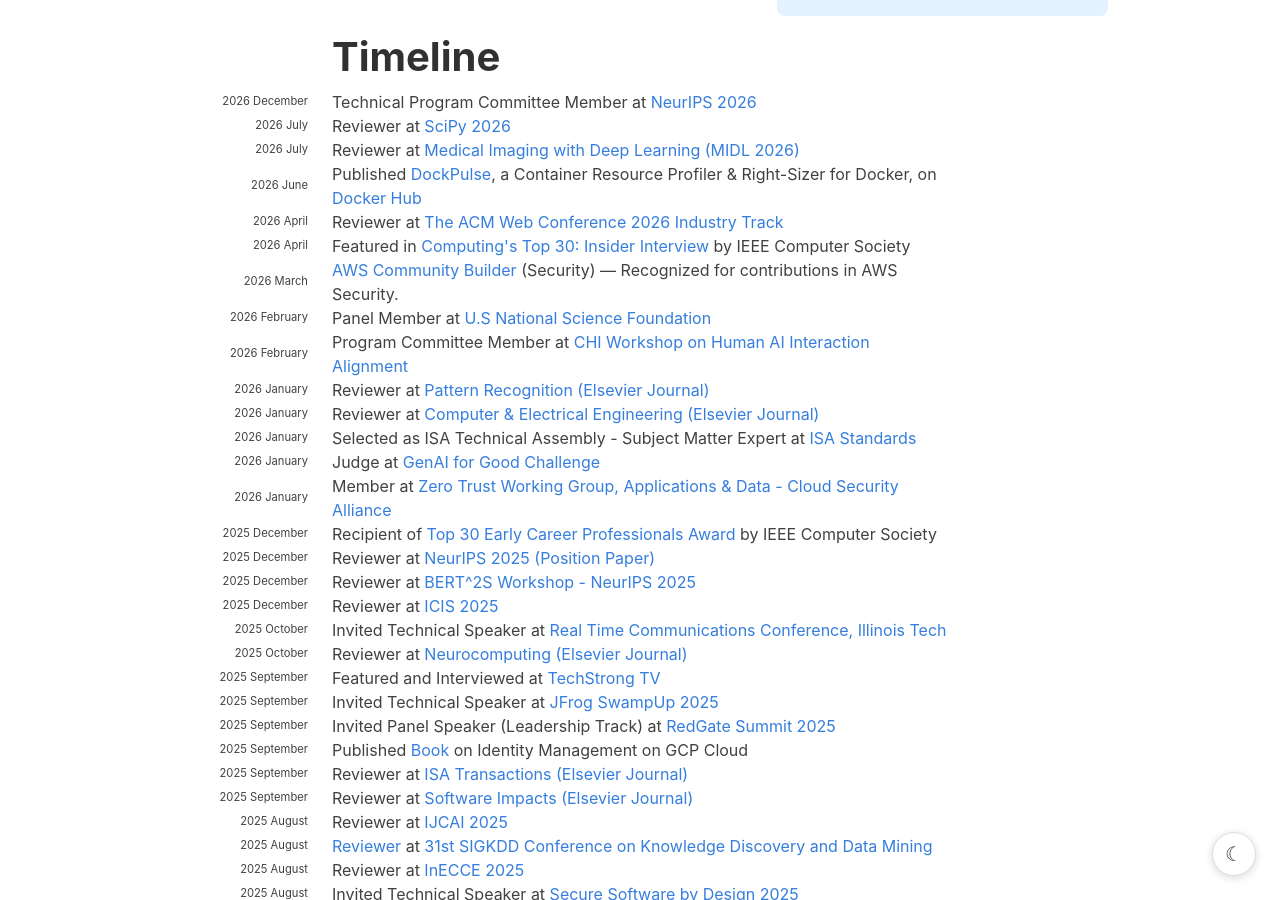
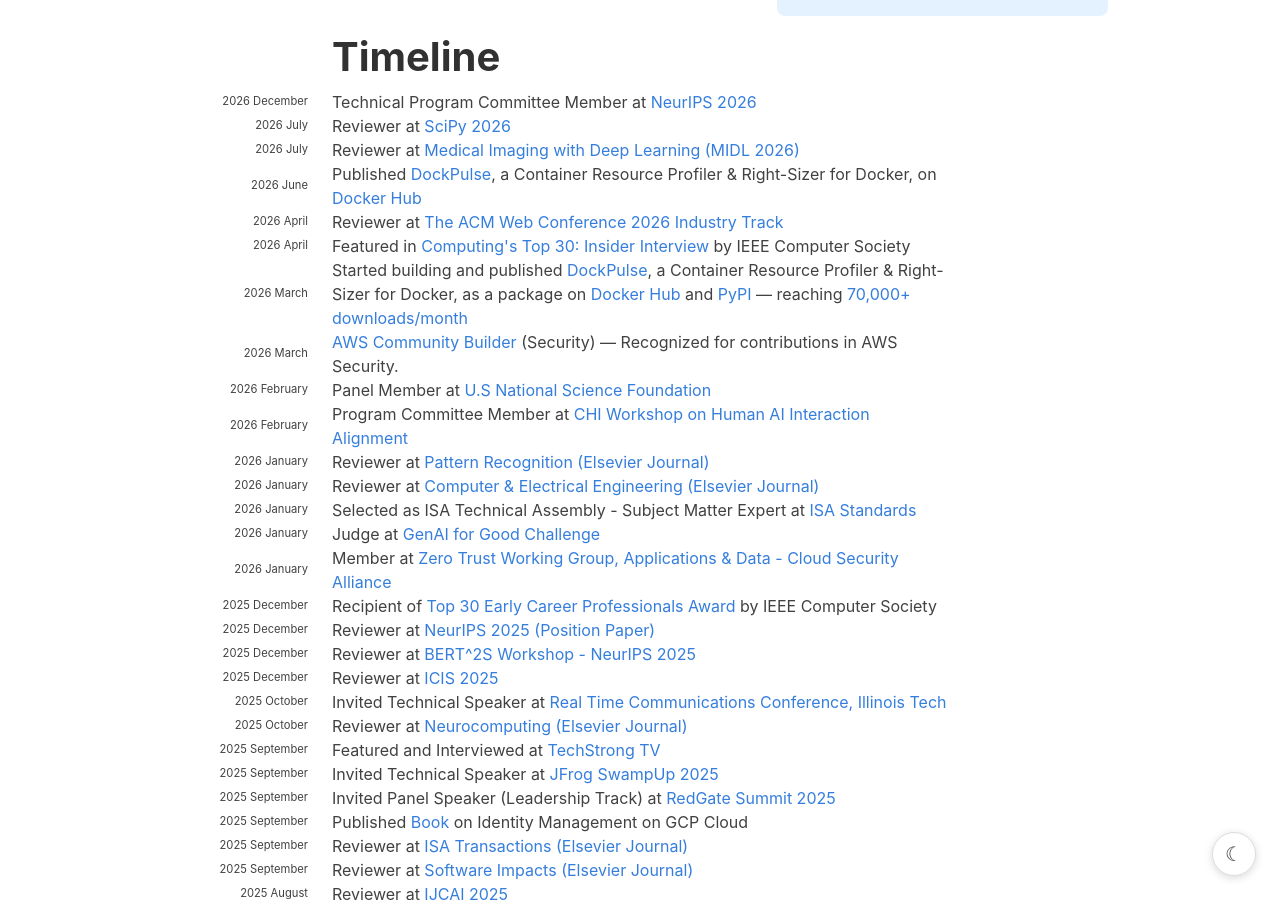
Before and after one commit to hariharanragothaman/hariharanragothaman.github.io, a Jekyll site: the page built from index.md, in a window 1280 px wide and 900 px high, scrolled down 796 px. Built offline with Jekyll 4.4.1, drawn with Linux system fonts in a browser that asks for light colours; nearby versions of some CDN libraries; some web fonts are replaced.

Commit message:
Add DockPulse March 2026 news entry with PyPI stats
Note the start of the DockPulse effort and its publication as a
package on Docker Hub and PyPI, including 70,000+ monthly downloads.

Co-authored-by: Cursor <cursoragent@cursor.com>

```diff
--- a/_data/news.yaml
+++ b/_data/news.yaml
@@ -31,6 +31,10 @@
 - year: 2026
   year-extra: April
   description: "Featured in <a href=\"https://www.computer.org/publications/tech-news/insider-membership-news/top-30-rogothaman\">Computing's Top 30: Insider Interview</a> by IEEE Computer Society"
+
+- year: 2026
+  year-extra: March
+  description: Started building and published <a href="https://github.com/hariharanragothaman/dockpulse">DockPulse</a>, a Container Resource Profiler & Right-Sizer for Docker, as a package on <a href="https://hub.docker.com/repository/docker/hariharanragothaman/dockpulse/general">Docker Hub</a> and <a href="https://pypi.org/project/dockpulse/">PyPI</a> — reaching <a href="https://pypistats.org/packages/dockpulse">70,000+ downloads/month</a>
 
 - year: 2026
   year-extra: March
```
